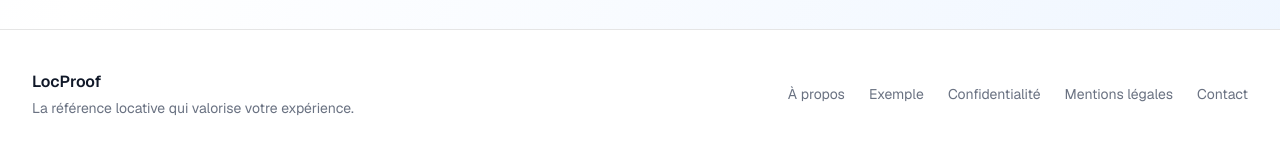
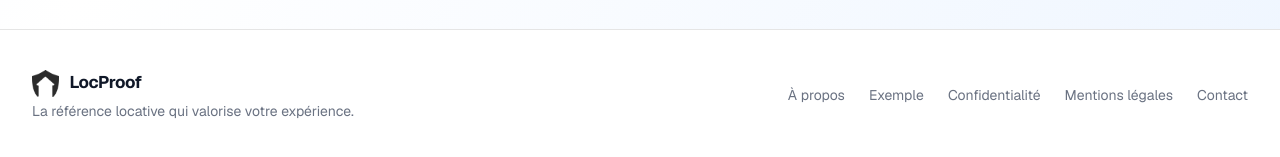
Before and after one commit to AntoineGuglielmi/locproof-front, a Next.js app: page /example in a window 1280 px wide. Shown: the part 2479-2636 px from the top of the page. Built offline with nearby package versions, Linux system fonts and the light colour scheme; no server answers; what @strapi/client would draw is missing.

Commit message:
033 - Create LogoText component and use it in header and footer

```diff
--- /dev/null
+++ b/shared/components/layout/LogoText.tsx
@@ -0,0 +1,44 @@
+import { cva } from 'class-variance-authority'
+import { cn } from '@/shared/lib/className'
+import Image from 'next/image'
+import Link from 'next/link'
+
+type LogoTextProps = {
+  className?: string
+  variant?: 'default' | 'other'
+  children?: React.ReactNode
+}
+
+const LogoTextVariants = cva(
+  'LogoText flex items-center gap-3 text-xl font-bold tracking-tight',
+  {
+    variants: {
+      variant: {
+        default: '',
+        other: '',
+      },
+    },
+    defaultVariants: {
+      variant: 'default',
+    },
+  },
+)
+
+export default function LogoText({ className, variant }: LogoTextProps) {
+  return (
+    <Link
+      href="/"
+      className={cn(LogoTextVariants({ variant, className }))}
+    >
+      <Image
+        alt="LocProof"
+        src="/locproof.png"
+        width={50}
+        height={50}
+        className="size-8"
+        unoptimized
+      />
+      <span>LocProof</span>
+    </Link>
+  )
+}
--- a/shared/components/layout/footer.tsx
+++ b/shared/components/layout/footer.tsx
@@ -1,6 +1,6 @@
 import { Grid } from './grid'
 import NavLink from '../navigation/nav-link'
-import Link from 'next/link'
+import LogoText from './LogoText'
 
 export default function Footer() {
   return (
@@ -9,12 +9,7 @@ export default function Footer() {
         <div className="grid-feature">
           <div className="flex flex-col md:flex-row items-center justify-between gap-6">
             <div className="text-center md:text-left">
-              <Link
-                href="/"
-                className="font-semibold text-gray-900"
-              >
-                LocProof
-              </Link>
+              <LogoText className="[zoom:0.85]" />
               <p className="mt-1 text-sm text-gray-500">
                 La référence locative qui valorise votre expérience.
               </p>
--- a/shared/components/layout/header.tsx
+++ b/shared/components/layout/header.tsx
@@ -1,28 +1,15 @@
-import Image from 'next/image'
 import Link from 'next/link'
 import { Grid } from './grid'
 import Button from '../form/button'
 import NavLink from '../navigation/nav-link'
+import LogoText from './LogoText'
 
 export default function Header() {
   return (
     <header className="w-full py-4">
       <Grid>
         <div className="grid-feature flex items-center justify-between">
-          <Link
-            href="/"
-            className="flex items-center gap-3 text-xl font-bold tracking-tight"
-          >
-            <Image
-              alt="LocProof"
-              src="/locproof.png"
-              width={50}
-              height={50}
-              className="size-8"
-              unoptimized
-            />
-            <span>LocProof</span>
-          </Link>
+          <LogoText />
 
           <nav className="flex items-center gap-6">
             <div className="hidden sm:flex items-center gap-6">
```
